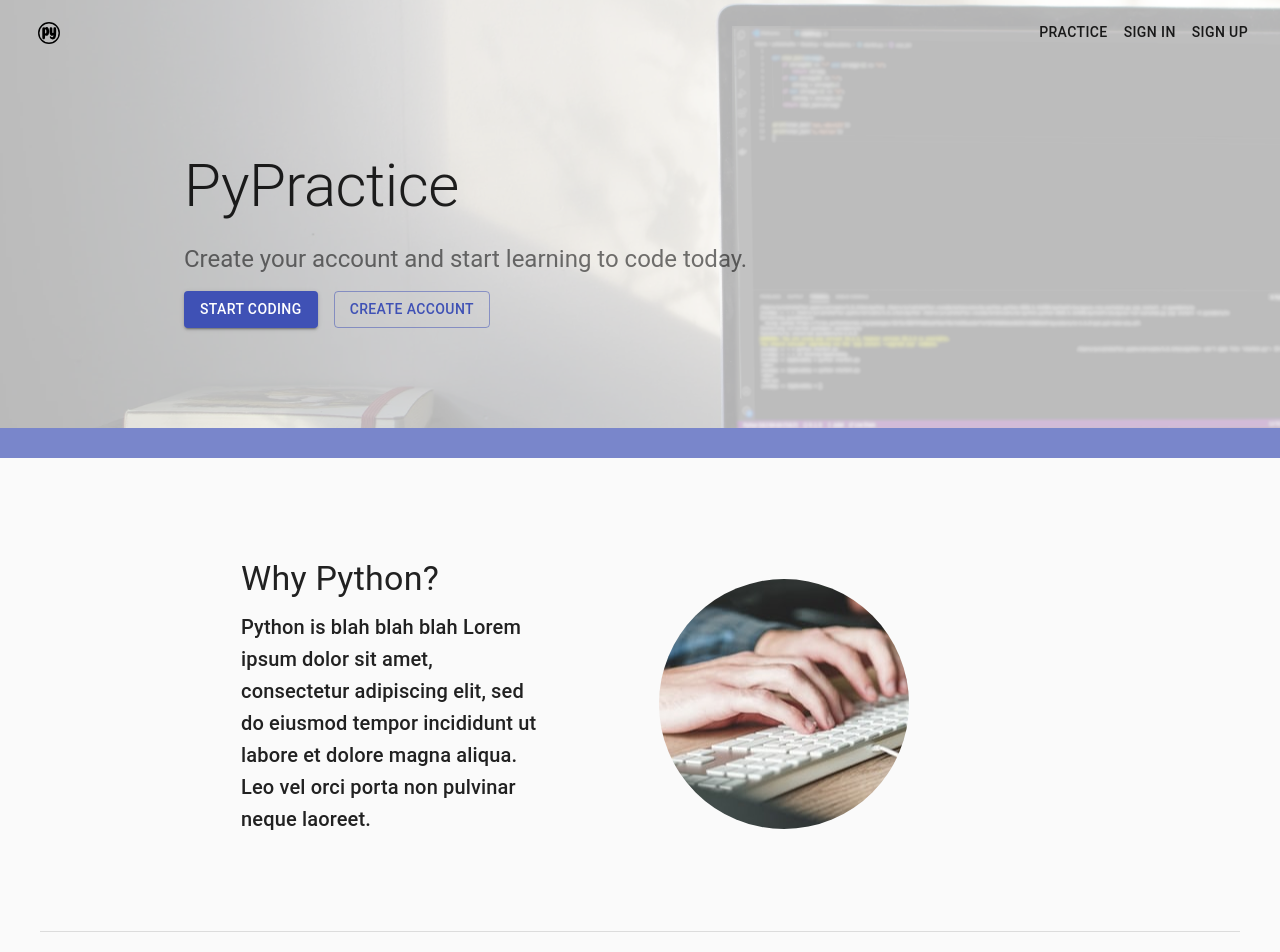
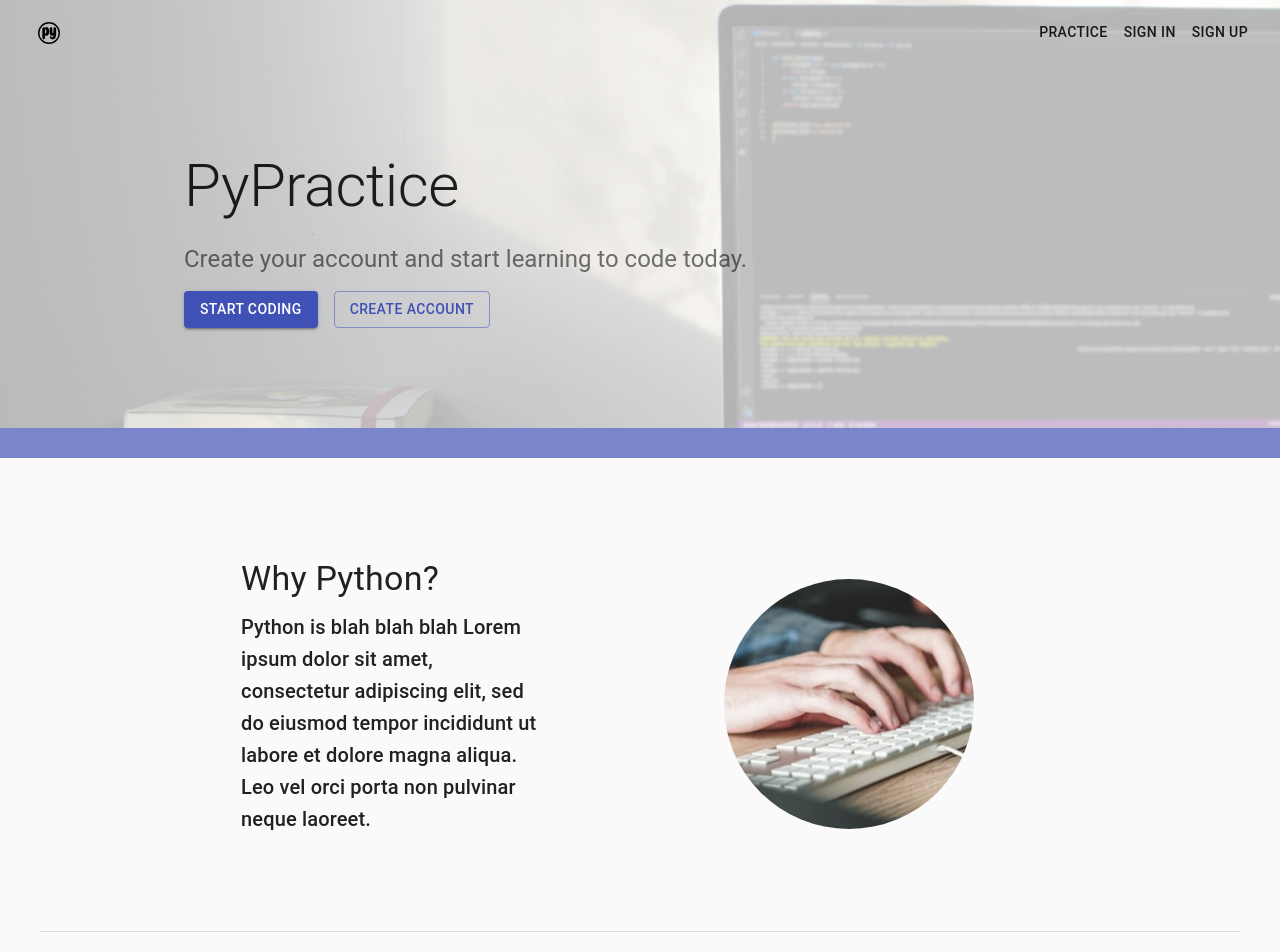
Before and after one commit to bpu991/pypractice, a React (Create React App) app in the folder client/: page / in a window 1280 px wide. Shown: the top 952 px of the page. Built offline with nearby package versions, Linux system fonts and the light colour scheme.

Commit message:
fixed margin

```diff
--- a/client/src/components/Landing.js
+++ b/client/src/components/Landing.js
@@ -34,17 +34,16 @@ const useStyles = makeStyles((theme) => ({
     },
     img1: {
         backgroundImage: `url(${splashEndOne})`,
-        // backgroundSize: 'cover',
         backgroundRepeat: 'no-repeat',
         backgroundPosition: 'center',
         height: 250,
         width: 250,
         borderRadius: '50%',
+        margin:'0 auto',
     },
 
     img2: {
         backgroundImage: `url(${splashEndTwo})`,
-        // backgroundSize: 'cover',
         backgroundRepeat: 'no-repeat',
         backgroundPosition: 'center',
         height: 250,
@@ -127,8 +126,8 @@ const LandingPage = () => {
                 <Divider variant="middle" style={{marginBottom: "50px"}}/>
                 <Grid container direction="column" align="center">
                     <Typography variant="h5" gutterBottom>
-                            What are you waiting for?
-                        </Typography>
+                        What are you waiting for?
+                    </Typography>
                     <Button component={NavLink} to="/problems" size="large" variant="outlined" color="primary">Start Coding</Button>
                 </Grid>
             </Container>
```
